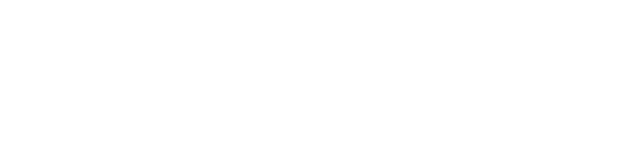
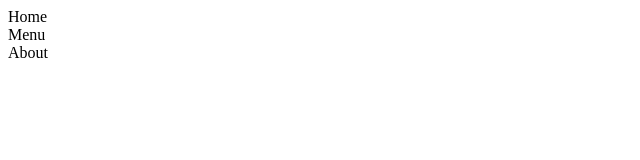
Before and after one commit to BamideleAdewuyi/Restaurant-Page, a plain HTML site: page src/template.html in a window 1280 px wide. Shown: the whole page, without its empty margins (0-640 px from the left). Drawn offline with Linux system fonts and the light colour scheme.

Commit message:
template.html: Addeed header element and nav buttons

```diff
--- a/src/template.html
+++ b/src/template.html
@@ -6,6 +6,11 @@
     <title>Restaurant Page</title>
 </head>
 <body>
+    <header>
+        <nav>Home</nav>
+        <nav>Menu</nav>
+        <nav>About</nav>
+    </header>
 
 </body>
 </html>
```
